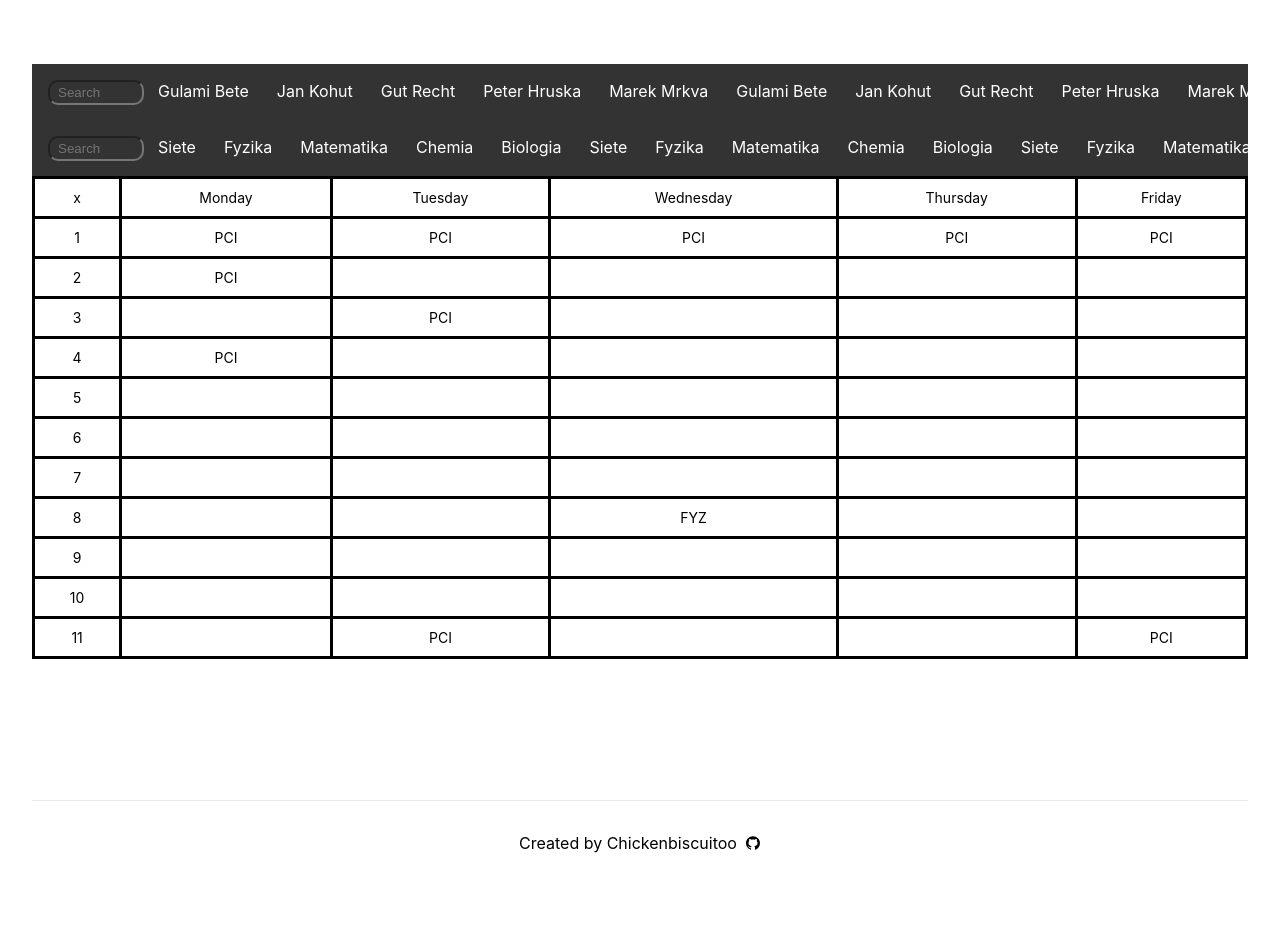
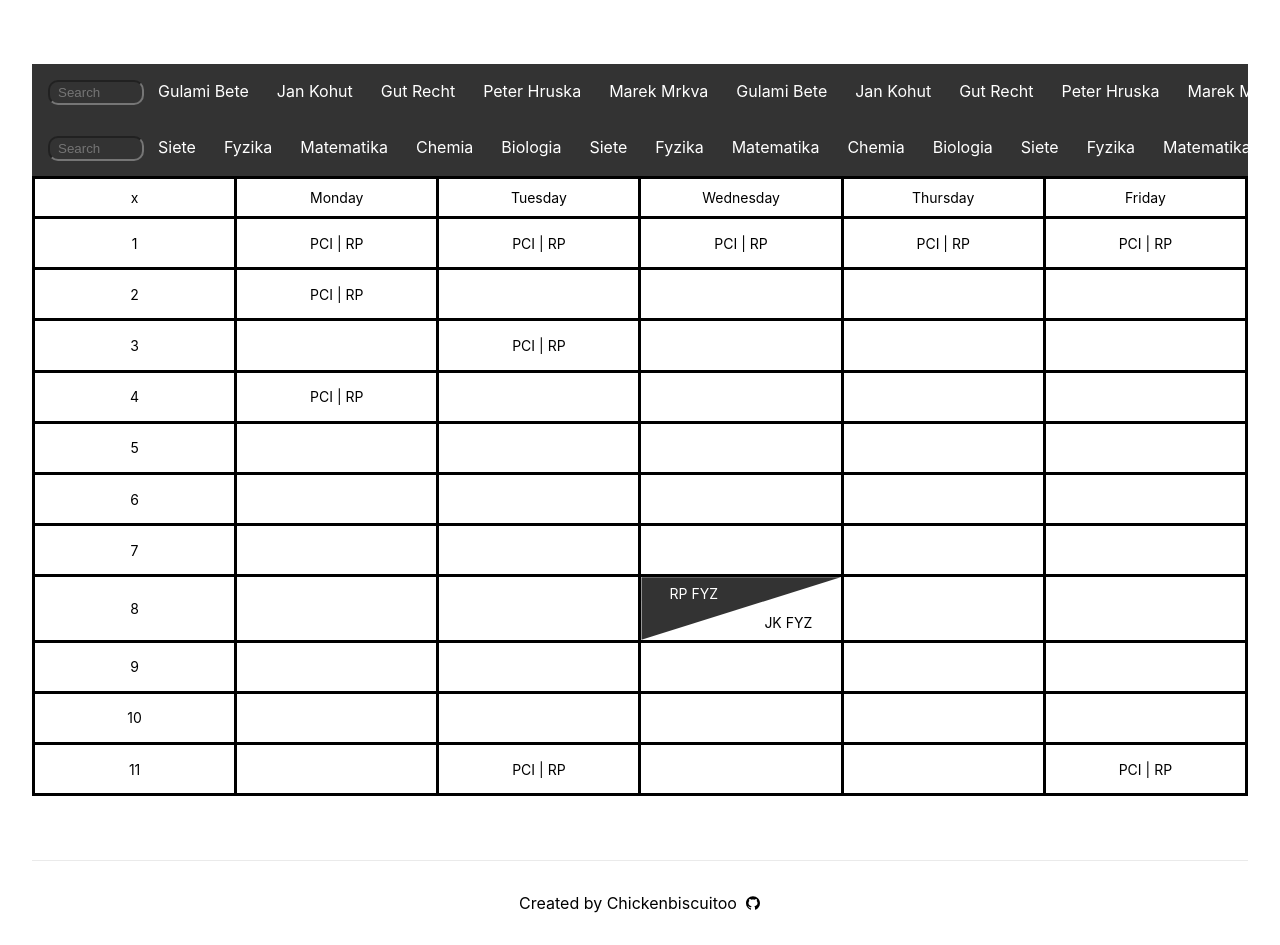
Before and after one commit to Chickenbiscuitoo/timetable-manager, a Next.js app: page / in a window 1280 px wide. Before the commit the page ends 885 px from the top, so only its background shows below. Built offline with nearby package versions, Linux system fonts and the light colour scheme.

Commit message:
added split cells (not functional)

```diff
--- a/components/Cell.tsx
+++ b/components/Cell.tsx
@@ -4,15 +4,22 @@ import styles from '../styles/Timetable.module.css'
 import useTimetableStore from '../store'
 import { useDrop } from 'react-dnd'
 
+import SplitCell from './SplitCell'
+
 interface Props {
-	subject: string
+	subject: string | string[]
 	lesson_id: number
 	position: number
+	teacher?: string | string[] | undefined
 }
 
-const Cell: NextPage<Props> = ({ subject, lesson_id, position }) => {
+const Cell: NextPage<Props> = ({
+	subject,
+	lesson_id,
+	position,
+	teacher,
+}) => {
 	const { addLesson } = useTimetableStore()
-	console.log()
 
 	const [{ isOver, canDrop, itemProps }, drop]: any = useDrop({
 		accept: 'MenuItem',
@@ -34,10 +41,51 @@ const Cell: NextPage<Props> = ({ subject, lesson_id, position }) => {
 	}
 
 	return (
-		<td ref={drop} className={getClassName()}>
-			{subject}
-		</td>
+		<>
+			{Array.isArray(teacher) ? (
+				<td className={styles.cell_split}>
+					{Array.isArray(subject) ? (
+						<>
+							<SplitCell
+								lesson_id={lesson_id}
+								subject={subject[0]}
+								teacher={teacher[0]}
+								position="cell_up"
+							/>
+							<SplitCell
+								lesson_id={lesson_id}
+								subject={subject[1]}
+								teacher={teacher[1]}
+								position="cell_down"
+							/>
+						</>
+					) : (
+						<>
+							<SplitCell
+								lesson_id={lesson_id}
+								subject={subject}
+								teacher={teacher[0]}
+								position="cell_up"
+							/>
+							<SplitCell
+								lesson_id={lesson_id}
+								subject={subject}
+								teacher={teacher[1]}
+								position="cell_down"
+							/>
+						</>
+					)}
+				</td>
+			) : (
+				<td ref={drop} className={getClassName()}>
+					{subject}
+					{teacher && ` | ${teacher}`}
+				</td>
+			)}
+		</>
 	)
 }
 
+// ref={drop} className={getClassName()
+
 export default Cell
--- /dev/null
+++ b/components/SplitCell.tsx
@@ -0,0 +1,50 @@
+import type { NextPage } from 'next'
+import styles from '../styles/Timetable.module.css'
+
+import useTimetableStore from '../store'
+import { useDrop } from 'react-dnd'
+
+interface Props {
+	lesson_id: number
+	subject: string
+	teacher: string
+	position: string
+}
+
+const SplitCell: NextPage<Props> = ({
+	lesson_id,
+	subject,
+	teacher,
+	position,
+}) => {
+	const { addLesson } = useTimetableStore()
+
+	////// TODO //////
+	const [{ isOver, canDrop, itemProps }, drop]: any = useDrop({
+		accept: 'MenuItem',
+		// canDrop: () => !lesson_id,
+		// drop: () => addLesson(lesson_id, itemProps.name),
+		collect: (monitor) => ({
+			canDrop: !!monitor.canDrop(),
+			isOver: !!monitor.isOver(),
+			itemProps: monitor.getItem(),
+		}),
+	})
+
+	////// TODO //////
+	const getClassName = () => {
+		if (isOver && canDrop) {
+			return styles.hovered_success
+		} else if (isOver && !canDrop) {
+			return styles.hovered_fail
+		}
+	}
+
+	return (
+		<span className={styles[position]} ref={drop}>
+			{teacher} {subject}
+		</span>
+	)
+}
+
+export default SplitCell
--- a/components/Timetable.tsx
+++ b/components/Timetable.tsx
@@ -79,6 +79,7 @@ const Timetable: NextComponentType = () => {
 												subject={cell?.subject}
 												lesson_id={cell?.lesson_id}
 												position={getKey()}
+												teacher={cell?.teacher}
 											/>
 										)
 									})}
--- a/store.ts
+++ b/store.ts
@@ -3,8 +3,8 @@ import create from 'zustand'
 interface TimetableState {
 	rawTableData: {
 		lesson_id: number
-		subject: string
-		teacher: string
+		subject: string | string[]
+		teacher: string | string[]
 	}[]
 	teachers: {
 		name: string
@@ -16,8 +16,13 @@ interface TimetableState {
 	}[]
 	addLesson: (
 		lessonId: number,
-		subject: string,
-		teacher?: string | undefined
+		subject: string | string[],
+		teacher?: string | string[] | undefined
+	) => void
+	updateLesson: (
+		lessonId: number,
+		subject: string | string[],
+		teacher: string | string[]
 	) => void
 }
 
@@ -84,7 +89,7 @@ const useTimetableStore = create<TimetableState>((set) => ({
 		{
 			lesson_id: 308,
 			subject: 'FYZ',
-			teacher: 'PL',
+			teacher: ['RP', 'JK'],
 		},
 	],
 	teachers: [
@@ -217,10 +222,23 @@ const useTimetableStore = create<TimetableState>((set) => ({
 		},
 	],
 
-	addLesson: (lesson_id, subject, teacher = 'undefined') =>
+	addLesson: (lesson_id, subject, teacher) =>
 		set((state) => ({
 			rawTableData: [
 				...state.rawTableData,
+				{
+					lesson_id,
+					subject,
+					teacher: teacher ? teacher : '',
+				},
+			],
+		})),
+	updateLesson: (lesson_id, subject, teacher) =>
+		set((state) => ({
+			rawTableData: [
+				...state.rawTableData.filter(
+					(el) => el.lesson_id !== lesson_id
+				),
 				{
 					lesson_id,
 					subject,
--- a/styles/Timetable.module.css
+++ b/styles/Timetable.module.css
@@ -2,6 +2,8 @@
 	border-collapse: collapse;
 	border-spacing: 0;
 	text-align: center;
+	table-layout: fixed;
+	width: 100%;
 }
 .tg td {
 	border-color: black;
@@ -12,7 +14,10 @@
 	padding: 10px 5px;
 	word-break: normal;
 	text-align: center;
+	position: relative;
+	height: 3.2rem;
 }
+
 .tg th {
 	border-color: black;
 	border-style: solid;
@@ -36,3 +41,39 @@
 .hovered_fail {
 	background-color: #f2dede;
 }
+
+.cell_up {
+	display: block;
+	position: relative;
+	width: 50%;
+	float: left;
+	padding-bottom: 15%;
+	line-height: 100%;
+	text-align: center;
+	z-index: 1;
+	color: white;
+}
+
+.cell_down {
+	display: block;
+	position: relative;
+	width: 50%;
+	float: left;
+	padding-top: 15%;
+	line-height: 100%;
+	text-align: center;
+	z-index: 1;
+}
+
+.cell_split::after {
+	content: '';
+	position: absolute;
+	z-index: 0;
+	top: 0;
+	left: 0;
+	width: 100%;
+	height: 100%;
+	background-color: #333;
+	background-size: cover;
+	clip-path: polygon(100% 0%, 0% 0%, 0% 100%);
+}
```
